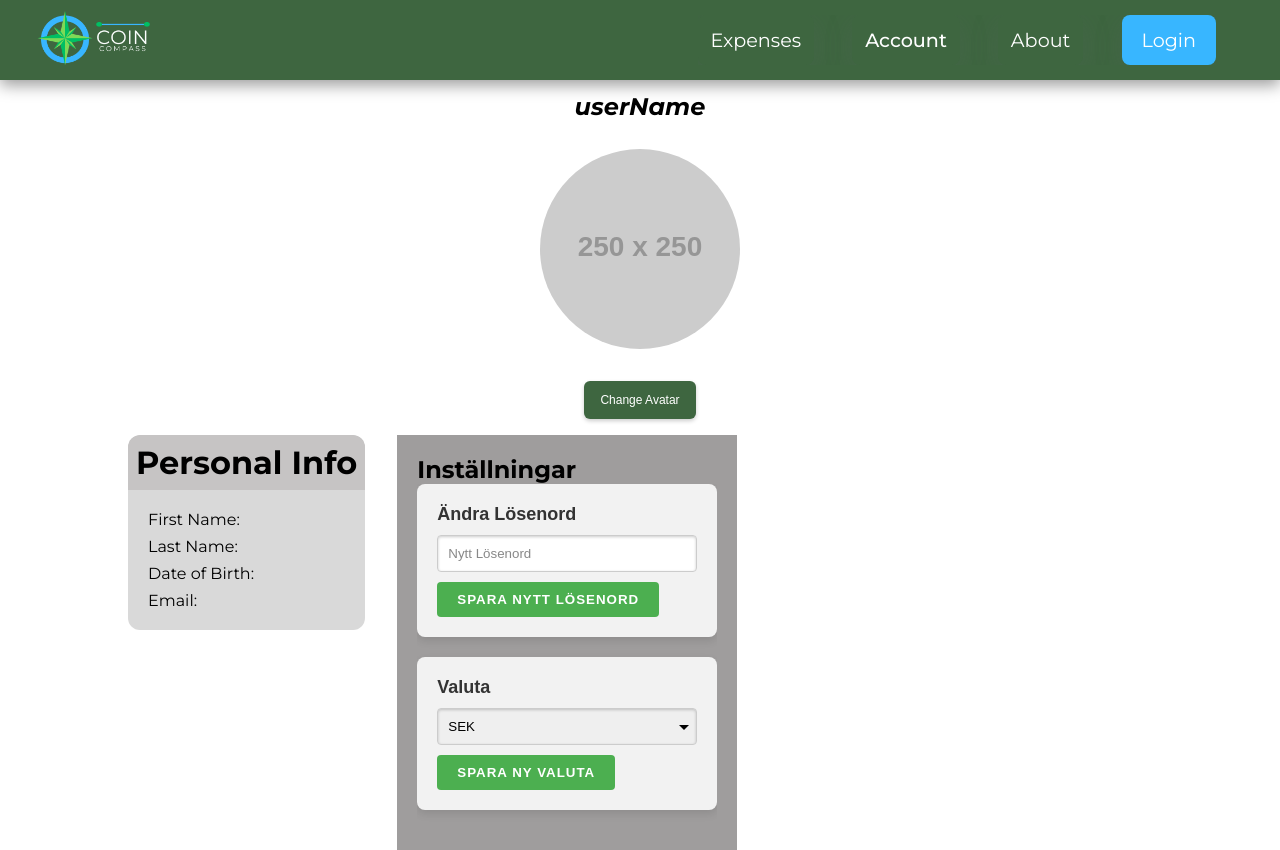
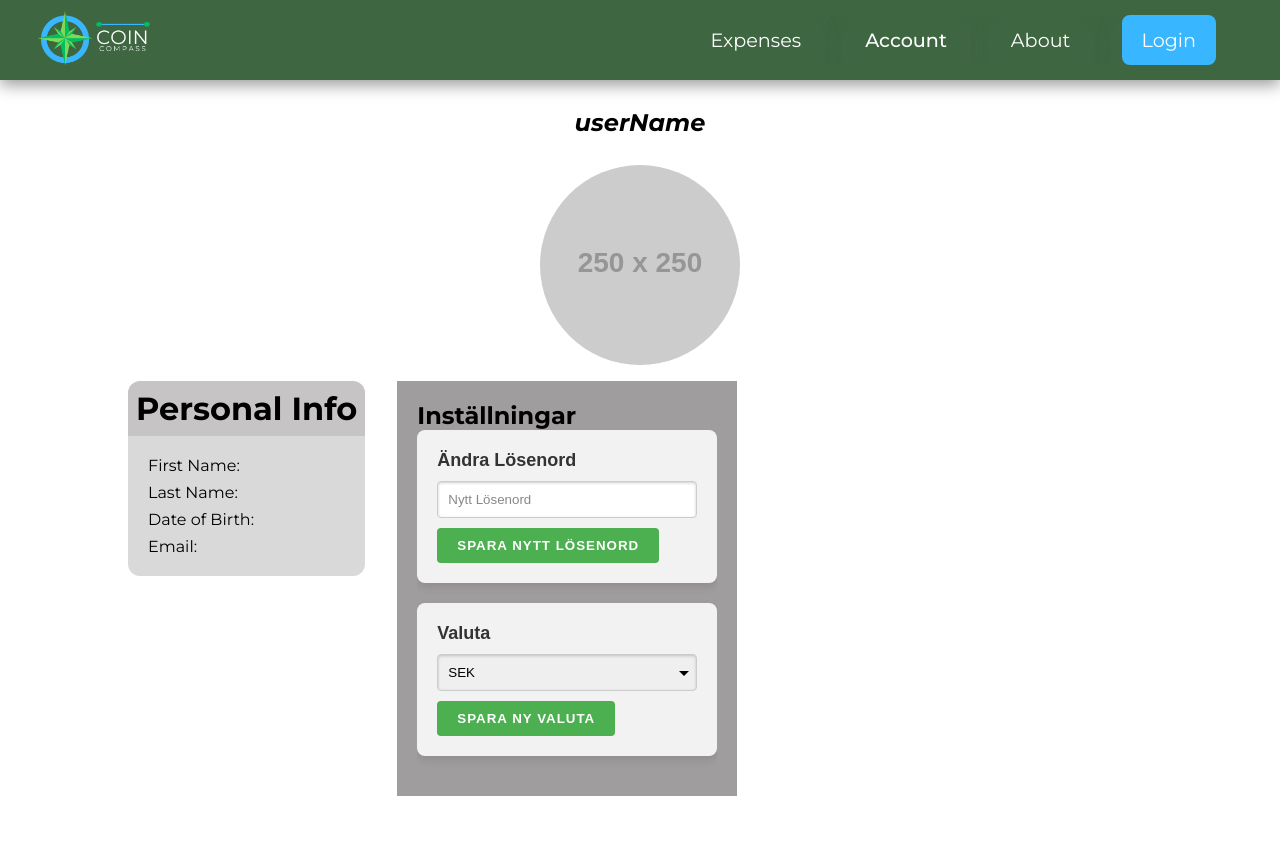
Before and after one commit to ITHS-Team8/CoinCompass, a Vue app: page /account in a window 1280 px wide. After the commit the page ends 800 px from the top, so only its background shows below. Built offline with nearby package versions, Linux system fonts and the light colour scheme.

Commit message:
Removed change avatar button

```diff
--- a/src/components/ProfileAvatar.vue
+++ b/src/components/ProfileAvatar.vue
@@ -2,20 +2,19 @@
 defineProps({
 	userName: {
 		type: String,
-        required: true
+		required: true,
 	},
 	avatarUrl: {
 		type: String,
-        required: true
-    }
-})
+		required: true,
+	},
+});
 </script>
 
 <template>
 	<section class="avatar-container">
 		<h1 class="username">{{ userName }}</h1>
 		<img class="avatar-image" :src="avatarUrl" alt="avatar" />
-        <button class="avatar-button">Change Avatar</button>
 	</section>
 </template>
 
@@ -34,7 +33,7 @@ defineProps({
 }
 
 .username {
-        margin: .75rem;
+	margin: 0.75rem;
 	font-size: 1.5rem;
 	font-style: italic;
 }
@@ -43,7 +42,7 @@ defineProps({
 	margin: 1rem;
 	padding: 0.75rem 1rem;
 	background-color: var(--primary-color);
-        color: #FFFF;
+	color: #ffff;
 	border-radius: 6px;
 	border: none;
 	font-size: 0.75rem;
--- a/src/views/AccountView.vue
+++ b/src/views/AccountView.vue
@@ -1,6 +1,6 @@
 <script setup lang="ts">
-import NavBar from '../components/NavBar.vue'
-import ProfileAvatar from '../components/ProfileAvatar.vue'
+import NavBar from '../components/NavBar.vue';
+import ProfileAvatar from '../components/ProfileAvatar.vue';
 import AccountSettings from '../components/AccountSettings.vue';
 import PersonalInfo from '@/components/PersonalInfo.vue';
 </script>
@@ -8,7 +8,10 @@ import PersonalInfo from '@/components/PersonalInfo.vue';
 <template>
 	<NavBar />
 	<main>
-        <ProfileAvatar userName="userName" avatarUrl="https://placehold.co/250" />
+		<ProfileAvatar
+			userName="userName"
+			avatarUrl="https://placehold.co/250"
+		/>
 		<div class="top-container">
 			<PersonalInfo />
 			<div class="settings-container">
@@ -21,7 +24,7 @@ import PersonalInfo from '@/components/PersonalInfo.vue';
 
 <style scoped>
 main {
-    margin-top: 10vh;
+	margin-top: 12vh;
 }
 .top-container {
 	display: flex;
@@ -30,7 +33,7 @@ main {
 	gap: 2rem;
 }
 .settings-container {
-    background-color: #9F9D9D;
+	background-color: #9f9d9d;
 	padding: 20px;
 }
 </style>
```
Lines whose indentation alone changed are shown as unchanged.
